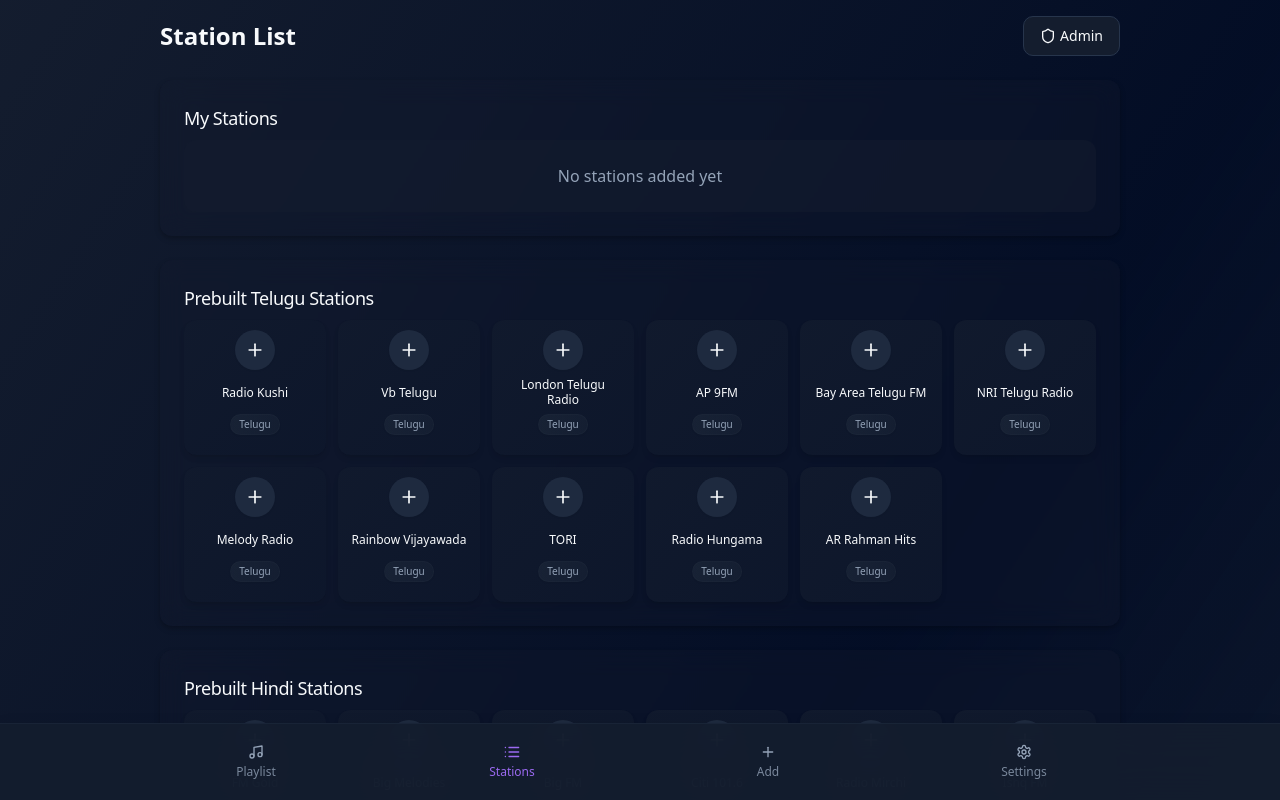
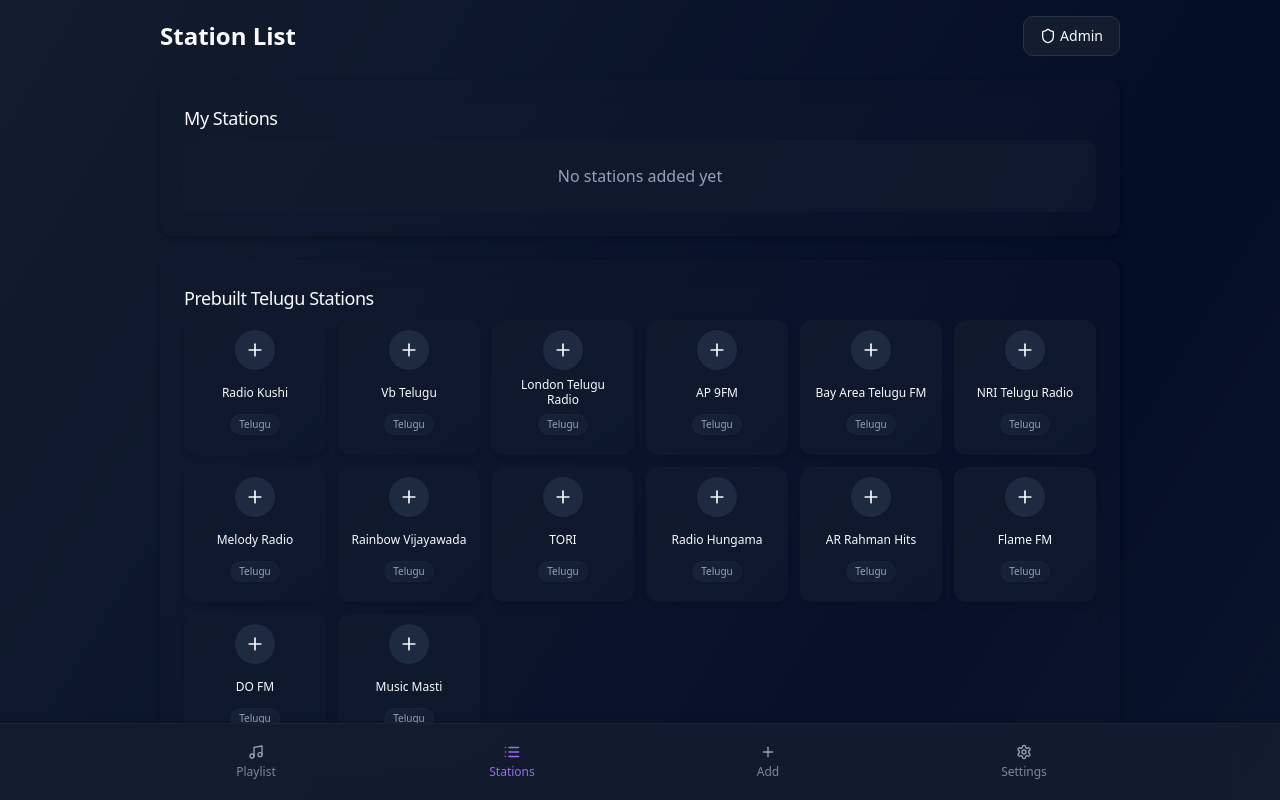
Before and after one commit to bhanuchwodary/uradio-v8, a React (Vite) app: page /station-list in a window 1280 px wide. Built offline with nearby package versions, Linux system fonts and the light colour scheme.

Commit message:
Update prebuiltStations.ts
Added Some more stations

```diff
--- a/src/data/prebuiltStations.ts
+++ b/src/data/prebuiltStations.ts
@@ -159,5 +159,20 @@ export const prebuiltStations = [
     name: "AR Rahman Hits",
     url: "https://stream.zeno.fm/z78dpahfewzuv",
     language: "Telugu"
+  },
+  {
+    name: "Flame FM",
+    url: "https://stream.zeno.fm/9z2ra2brkxhvv",
+    language: "Telugu"
+  },
+  {
+    name: "DO FM",
+    url: "https://stream.zeno.fm/c44y7qz3vwzuv",
+    language: "Telugu"
+  },
+  {
+    name: "Music Masti",
+    url: "https://stream.zeno.fm/bv9ccpufh5zuv",
+    language: "Telugu"
   }
 ];
```
